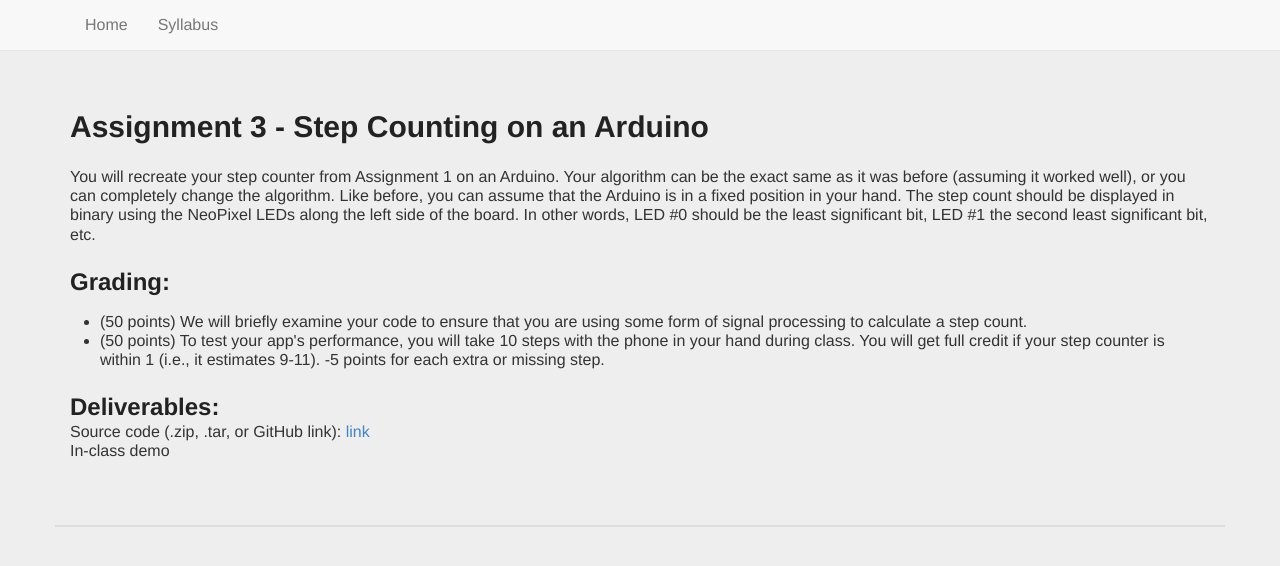
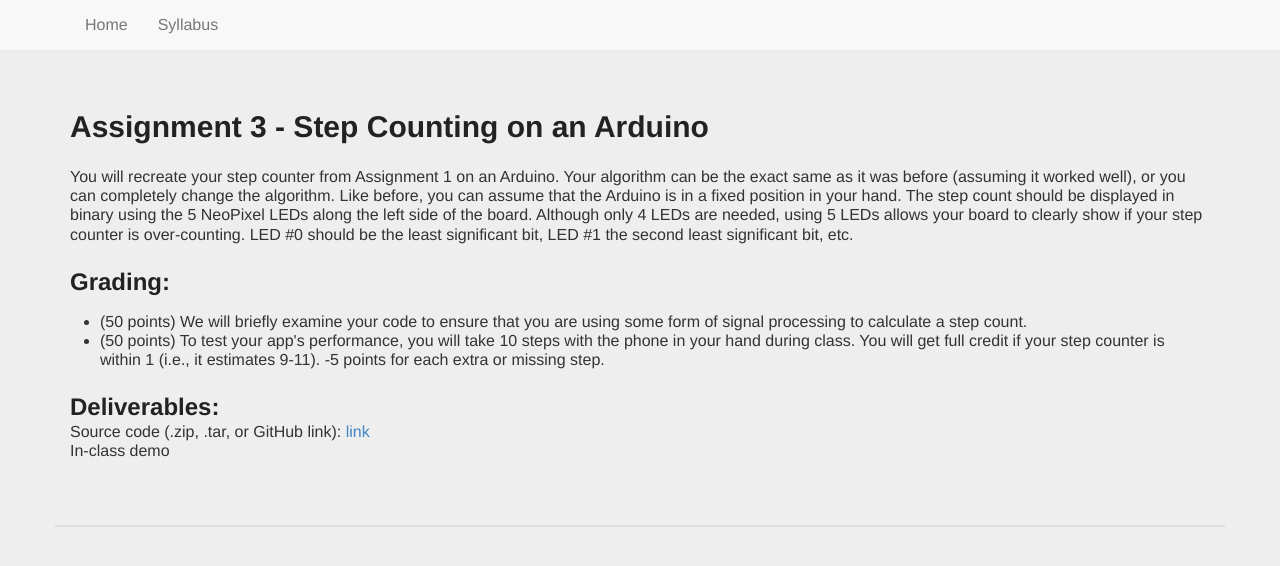
Before and after one commit to mariakakis/mhealth-course, a Jekyll site: the page built from _assignments/assignment3.md, in a window 1280 px wide. Shown: the top 566 px of the page. Built offline with Jekyll 4.4.1, drawn with Linux system fonts in a browser that asks for light colours; some web fonts are replaced.

Commit message:
updating assignment 3 writeup

```diff
--- a/_assignments/assignment3.md
+++ b/_assignments/assignment3.md
@@ -4,7 +4,7 @@
 assigned_class_index: 5
 due_class_index: 7
 summary: |
-    You will recreate your step counter from Assignment 1 on an Arduino. Your algorithm can be the exact same as it was before (assuming it worked well), or you can completely change the algorithm. Like before, you can assume that the Arduino is in a fixed position in your hand. The step count should be displayed in binary using the NeoPixel LEDs along the left side of the board. In other words, LED #0 should be the least significant bit, LED #1 the second least significant bit, etc.
+    You will recreate your step counter from Assignment 1 on an Arduino. Your algorithm can be the exact same as it was before (assuming it worked well), or you can completely change the algorithm. Like before, you can assume that the Arduino is in a fixed position in your hand. The step count should be displayed in binary using the 5 NeoPixel LEDs along the left side of the board. Although only 4 LEDs are needed, using 5 LEDs allows your board to clearly show if your step counter is over-counting. LED #0 should be the least significant bit, LED #1 the second least significant bit, etc.
 grading:
 - (50 points) We will briefly examine your code to ensure that you are using some form of signal processing to calculate a step count.
 - (50 points) To test your app's performance, you will take 10 steps with the phone in your hand during class. You will get full credit if your step counter is within 1 (i.e., it estimates 9-11). -5 points for each extra or missing step.
```
